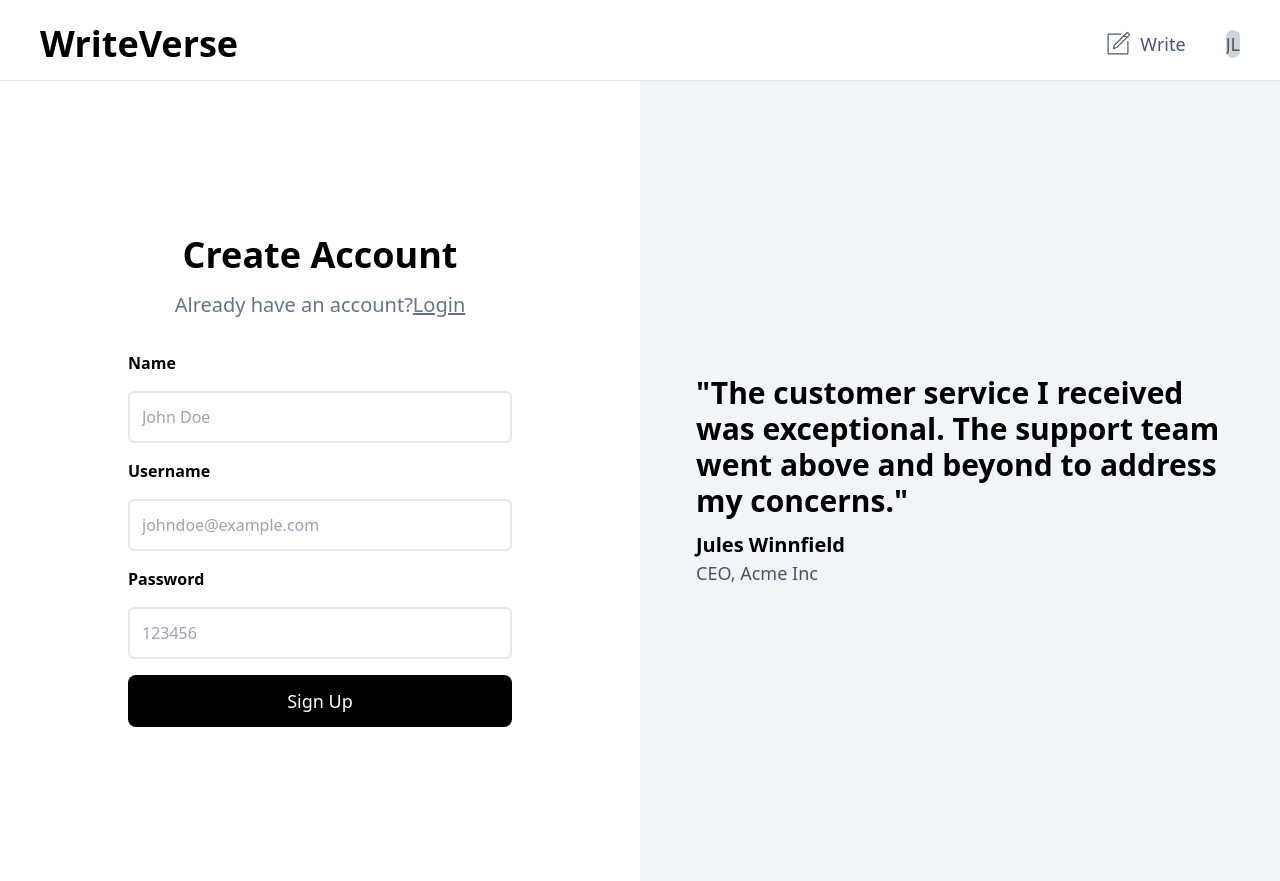
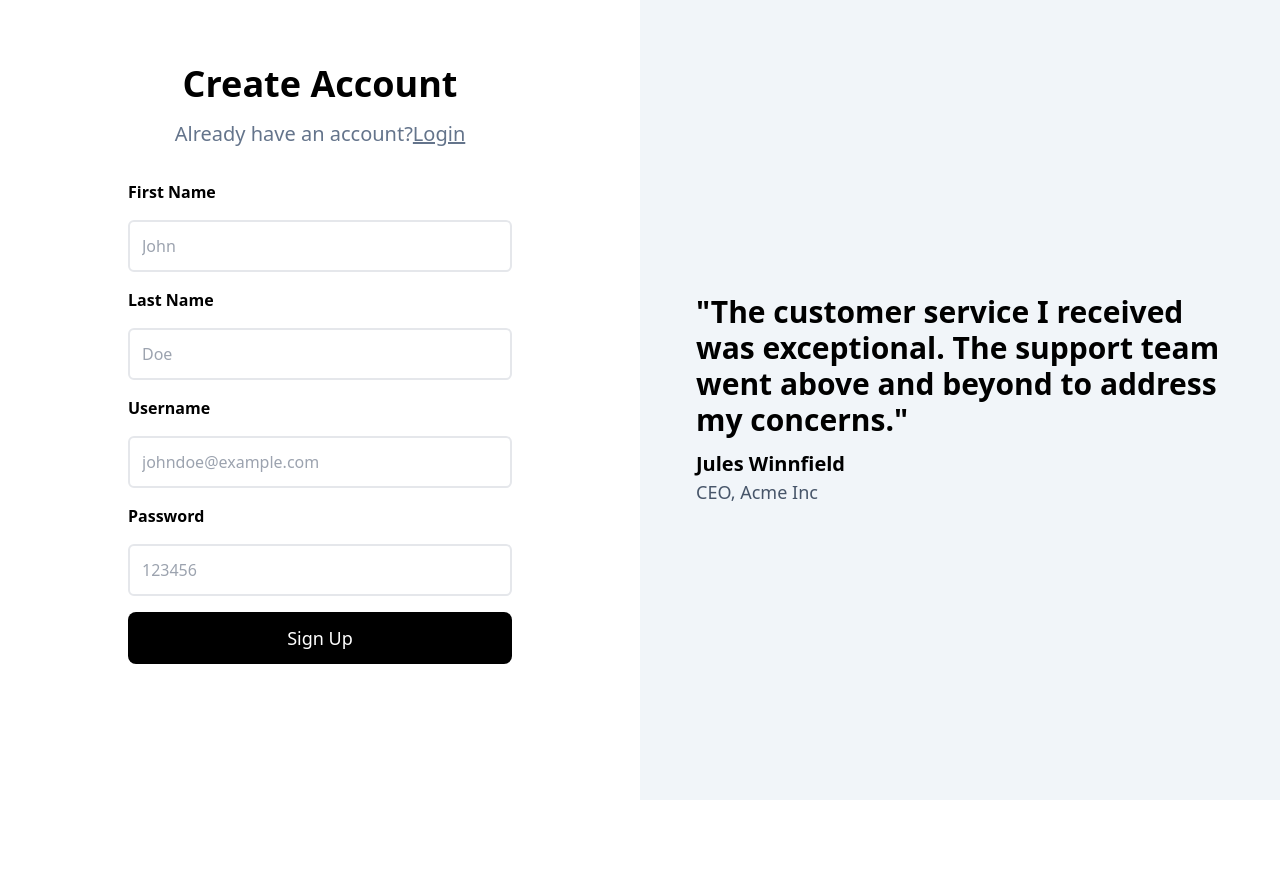
Before and after one commit to hisbanbardai/write-verse, a React (Vite) app in the folder frontend/: page /signup in a window 1280 px wide. After the commit the page ends 800 px from the top, so only its background shows below. Built offline with nearby package versions, Linux system fonts and the light colour scheme.

Commit message:
Fetch blogs from server and display them

```diff
--- a/frontend/package.json
+++ b/frontend/package.json
@@ -10,7 +10,7 @@
     "preview": "vite preview"
   },
   "dependencies": {
-    "@hisbanshiraz/common": "^1.0.6",
+    "@hisbanshiraz/common": "^1.0.8",
     "axios": "^1.8.3",
     "react": "^19.0.0",
     "react-dom": "^19.0.0",
--- a/frontend/src/App.tsx
+++ b/frontend/src/App.tsx
@@ -6,13 +6,11 @@ import { Signin } from "./pages/Signin";
 import { Blogs } from "./pages/Blogs";
 import { Blog } from "./pages/Blog";
 import { BlogCreate } from "./pages/BlogCreate";
-import { AppHeader } from "./components/layout/AppHeader";
 
 function App() {
   return (
     <>
       <BrowserRouter>
-        <AppHeader />
         <Routes>
           <Route element={<PublicRoutes />}>
             <Route path="/signup" element={<Signup />} />
--- a/frontend/src/components/auth/ProtectedRoutes.tsx
+++ b/frontend/src/components/auth/ProtectedRoutes.tsx
@@ -1,5 +1,11 @@
 import { Outlet } from "react-router-dom";
+import { AppHeader } from "../layout/AppHeader";
 
 export const ProtectedRoutes = function () {
-  return <Outlet />;
+  return (
+    <>
+      <AppHeader />
+      <Outlet />
+    </>
+  );
 };
--- a/frontend/src/components/auth/SigninForm.tsx
+++ b/frontend/src/components/auth/SigninForm.tsx
@@ -3,11 +3,15 @@ import { InputBox } from "../common/InputBox";
 import { signinSchema } from "@hisbanshiraz/common";
 import { AuthHeader } from "../common/AuthHeader";
 import { useAuthForm } from "../../hooks/useAuthForm";
-import { SIGNIN_API_URL } from "../../config";
+import { BACKEND_URL } from "../../config";
 
 export const SigninForm = function () {
   const { formData, errors, handleChange, handleFormSubmit, isSubmit } =
-    useAuthForm(signinSchema, { username: "", password: "" }, SIGNIN_API_URL);
+    useAuthForm(
+      signinSchema,
+      { username: "", password: "" },
+      `${BACKEND_URL}/users/signin`
+    );
 
   return (
     <div className="flex flex-col gap-8 max-w-sm w-full">
--- a/frontend/src/components/auth/SignupForm.tsx
+++ b/frontend/src/components/auth/SignupForm.tsx
@@ -3,14 +3,18 @@ import { InputBox } from "../common/InputBox";
 import { signupSchema } from "@hisbanshiraz/common";
 import { AuthHeader } from "../common/AuthHeader";
 import { useAuthForm } from "../../hooks/useAuthForm";
-import { SIGNUP_API_URL } from "../../config";
+import { BACKEND_URL } from "../../config";
 
 export const SignupForm = function () {
   const { formData, errors, handleChange, handleFormSubmit, isSubmit } =
-    useAuthForm(signupSchema, { username: "", password: "" }, SIGNUP_API_URL);
+    useAuthForm(
+      signupSchema,
+      { username: "", password: "" },
+      `${BACKEND_URL}/users/signup`
+    );
 
   return (
-    <div className="flex flex-col gap-8 max-w-sm w-full">
+    <div className="flex flex-col gap-8 max-w-sm w-full ">
       <AuthHeader
         headingText={"Create Account"}
         subHeadingText={"Already have an account?"}
@@ -19,14 +23,29 @@ export const SignupForm = function () {
       />
       <form className="flex flex-col gap-4">
         <InputBox
-          label={"Name"}
-          placeholder={"John Doe"}
-          required={false}
-          value={"name" in formData ? formData.name : ""}
-          name="name"
+          label={"First Name"}
+          placeholder={"John"}
+          value={"firstName" in formData ? formData.firstName : ""}
+          name="firstName"
           handleChange={handleChange}
         />
-
+        {errors.firstName && (
+          <span className="text-red-500 text-lg font-semibold">
+            {errors.firstName}
+          </span>
+        )}
+        <InputBox
+          label={"Last Name"}
+          placeholder={"Doe"}
+          value={"lastName" in formData ? formData.lastName : ""}
+          name="lastName"
+          handleChange={handleChange}
+        />
+        {errors.lastName && (
+          <span className="text-red-500 text-lg font-semibold">
+            {errors.lastName}
+          </span>
+        )}
         <InputBox
           label={"Username"}
           placeholder={"johndoe@example.com"}
--- a/frontend/src/components/blog/BlogCard.tsx
+++ b/frontend/src/components/blog/BlogCard.tsx
@@ -1,26 +1,43 @@
-export const BlogCard = function () {
+export type TBlogCardProps = {
+  title: string;
+  content: string;
+  firstName: string;
+  lastName: string;
+  createdAt: string;
+};
+
+export const BlogCard = function ({
+  title,
+  content,
+  firstName,
+  lastName,
+  createdAt,
+}: TBlogCardProps) {
+  const formattedDate = new Date(Date.parse(createdAt)).toDateString();
+  const slicedContent = content.slice(0, content.length / 2);
+  const readDuration = Math.ceil(content.length / 100);
+  const authorNameInitials = firstName[0] + lastName[0];
+
   return (
     <div className="flex flex-col gap-6 border-b border-slate-200 pb-10">
       <div className="flex gap-3 h-full items-center">
-        <Avatar width="10" height="10" />
-        <p>Peter V.</p>
+        <Avatar
+          width="10"
+          height="10"
+          authorNameInitials={authorNameInitials}
+        />
+        <p>
+          {firstName} {lastName}
+        </p>
         <p className="text-slate-500 font-medium">&middot;</p>
-        <p className="text-slate-500 ">Dec 3, 2023</p>
+        <p className="text-slate-500 ">{formattedDate}</p>
       </div>
       <div className="flex flex-col gap-2">
-        <h2 className="text-2xl font-bold">
-          Lorem ipsum dolor sit amet consectetur adipisicing elit. Animi ullam
-          nihil iste quas eos voluptate incidunt porro voluptatem cupiditate
-        </h2>
-        <p className="text-lg">
-          Lorem ipsum dolor sit amet consectetur adipisicing elit. Soluta
-          impedit necessitatibus, reiciendis expedita placeat ipsam delectus
-          nobis vitae aperiam? In, aut. Perspiciatis repudiandae, rerum
-          cupiditate placeat ipsum earum inventore animi...
-        </p>
+        <h2 className="text-2xl font-bold">{title}</h2>
+        <p className="text-lg">{slicedContent}</p>
       </div>
       <div>
-        <span className="text-slate-500">3 min read</span>
+        <span className="text-slate-500">{readDuration} min read</span>
       </div>
     </div>
   );
@@ -29,16 +46,18 @@ export const BlogCard = function () {
 export const Avatar = function ({
   width = "10",
   height = "10",
+  authorNameInitials,
 }: {
   width: string;
   height: string;
+  authorNameInitials: string;
 }) {
   return (
     <div
       className={`relative inline-flex items-center justify-center w-${width} h-${height} overflow-hidden bg-gray-300 rounded-full dark:bg-gray-600`}
     >
       <span className="font-medium text-gray-600 dark:text-gray-300 text-lg">
-        JL
+        {authorNameInitials}
       </span>
     </div>
   );
--- a/frontend/src/components/common/Quote.tsx
+++ b/frontend/src/components/common/Quote.tsx
@@ -1,6 +1,6 @@
 export const Quote = function () {
   return (
-    <div className="max-w-xl flex flex-col gap-3 lg:px-6">
+    <div className="max-w-xl flex flex-col gap-3 lg:px-6 w-full ">
       <div>
         <p className="text-black font-bold text-3xl">
           "The customer service I received was exceptional. The support team
--- a/frontend/src/pages/Blogs.tsx
+++ b/frontend/src/pages/Blogs.tsx
@@ -1,11 +1,50 @@
-import { BlogCard } from "../components/blog/BlogCard";
+import { useEffect, useState } from "react";
+import { BlogCard, TBlogCardProps } from "../components/blog/BlogCard";
+import axios from "axios";
+import { BACKEND_URL } from "../config";
+
+type TBlogAuthor = {
+  firstName: string;
+  lastName: string;
+};
+
+type TBlog = TBlogCardProps & {
+  id: string;
+  author: TBlogAuthor;
+};
 
 export const Blogs = function () {
+  const [blogs, setBlogs] = useState<TBlog[]>([]);
+
+  useEffect(() => {
+    async function fetchAllBlogs() {
+      const response = await axios.get(`${BACKEND_URL}/blogs/bulk`, {
+        headers: {
+          Authorization:
+            "Bearer eyJhbGciOiJIUzI1NiIsInR5cCI6IkpXVCJ9.eyJ1c2VySWQiOjEzfQ.XbLrlArhfDVZA19qVAaMGw0-I9glLBPtlABPchTceiY",
+        },
+        params: {
+          page: 1,
+          pageSize: 5,
+        },
+      });
+
+      setBlogs(response.data.blogs);
+    }
+    fetchAllBlogs();
+  }, []);
+
   return (
     <div className="lg:max-w-3xl md:max-w-2xl max-w-lg mx-auto mt-20 flex flex-col gap-10">
-      <BlogCard />
-      <BlogCard />
-      <BlogCard />
+      {blogs.map((blog) => (
+        <BlogCard
+          title={blog.title}
+          content={blog.content}
+          firstName={blog.author.firstName}
+          lastName={blog.author.lastName}
+          createdAt={blog.createdAt}
+        />
+      ))}
     </div>
   );
 };
--- a/frontend/src/pages/Signup.tsx
+++ b/frontend/src/pages/Signup.tsx
@@ -4,10 +4,10 @@ import { Quote } from "../components/common/Quote";
 export const Signup = function () {
   return (
     <div className="h-screen flex ">
-      <div className="bg-white flex-1 flex justify-center items-center">
+      <div className="bg-white flex-1 flex justify-center overflow-y-scroll  mt-16">
         <SignupForm />
       </div>
-      <div className="hidden lg:flex flex-1 justify-center items-center bg-slate-100">
+      <div className="hidden lg:flex flex-1 bg-slate-100 items-center justify-center">
         <Quote />
       </div>
     </div>
```
Also changed, not shown: 1 other file (tests, documents, lock files or other folders).
